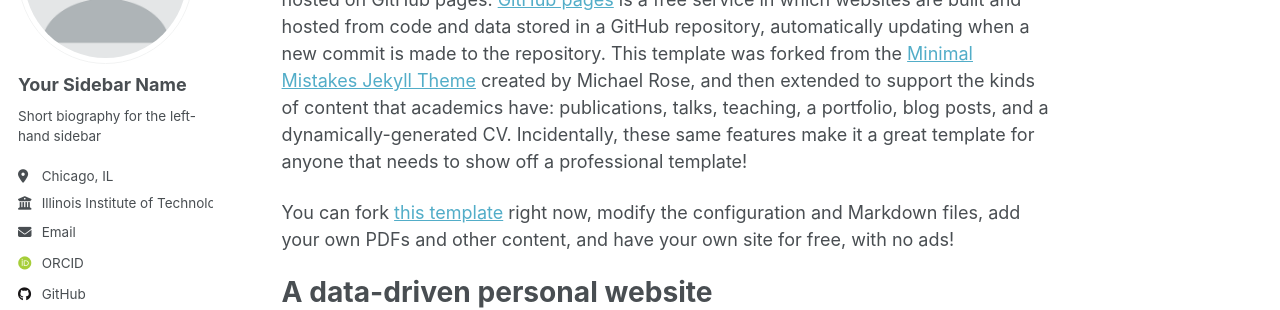
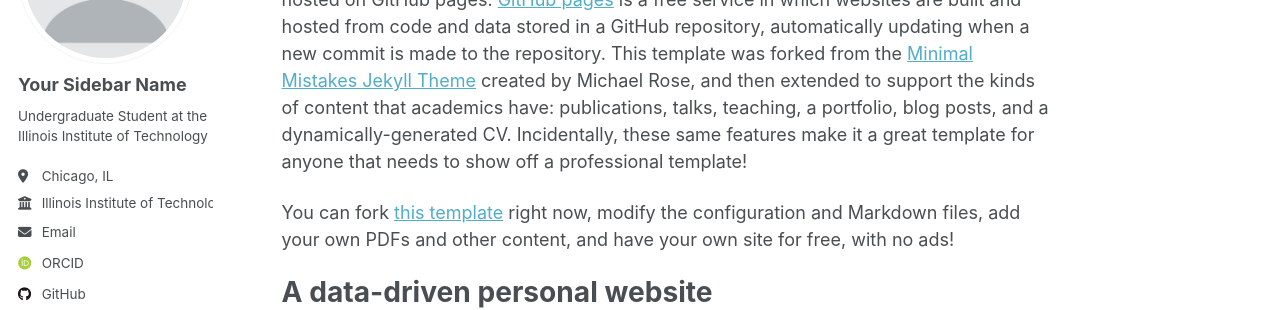
Before and after one commit to laastera727/webpage, a Jekyll site: the page built from _pages/about.md, in a window 1280 px wide. Shown: the part 210-520 px from the top of the page. Built offline with Jekyll 4.4.1, drawn with Linux system fonts in a browser that asks for light colours; some web fonts are replaced; a script that is not in the unit is left out.

Commit message:
Update _config.yml

```diff
--- a/_config.yml
+++ b/_config.yml
@@ -25,7 +25,7 @@ author:
   avatar           : "profile.png"
   name             : "Your Sidebar Name"
   pronouns         : # example: "she/her"
-  bio              : "Short biography for the left-hand sidebar"
+  bio              : "Undergraduate Student at the Illinois Institute of Technology"
   location         : "Chicago, IL"
   employer         : "Illinois Institute of Technology"
   uri              : # URL
@@ -46,7 +46,7 @@ author:
   bitbucket        : # Username - Update with your username on the site
   codepen          : # Username
   dribbble         : # Username
-  github           : "academicpages"
+  github           : "laastera72"
   kaggle           : # Username
   stackoverflow    : # User number or user number and name (i.e., use "1" or "1/jeff-atwood")
 
```
